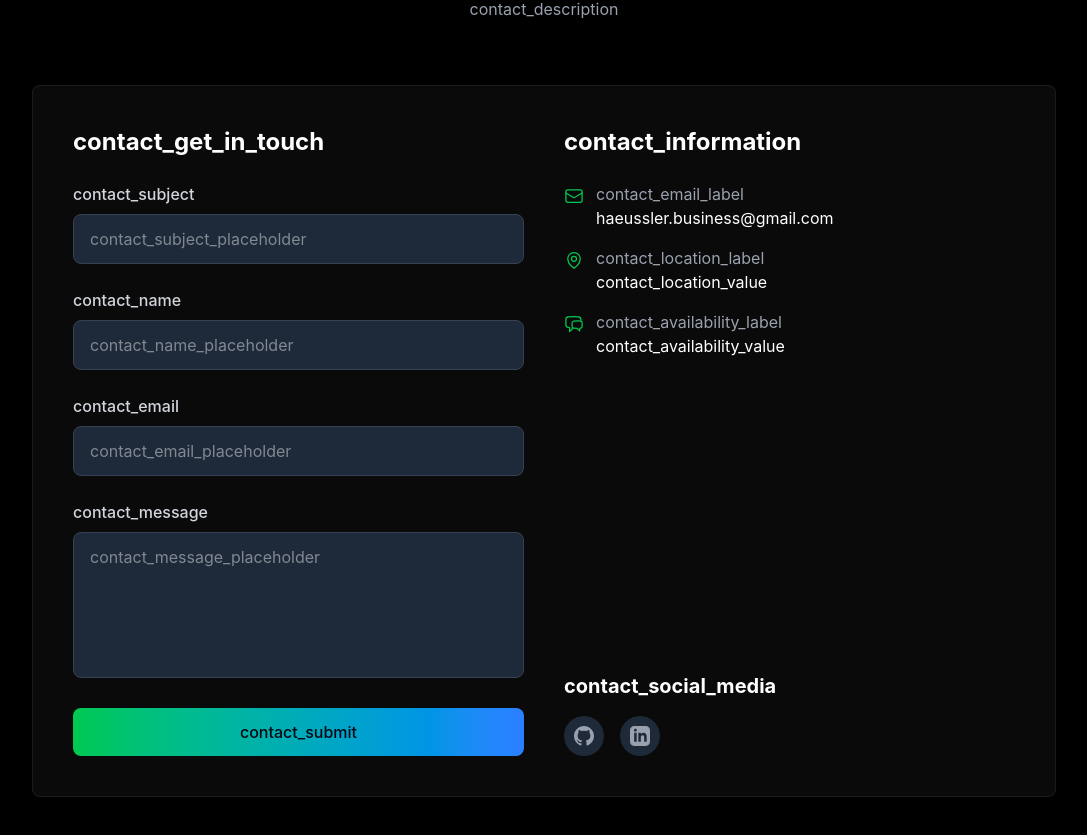
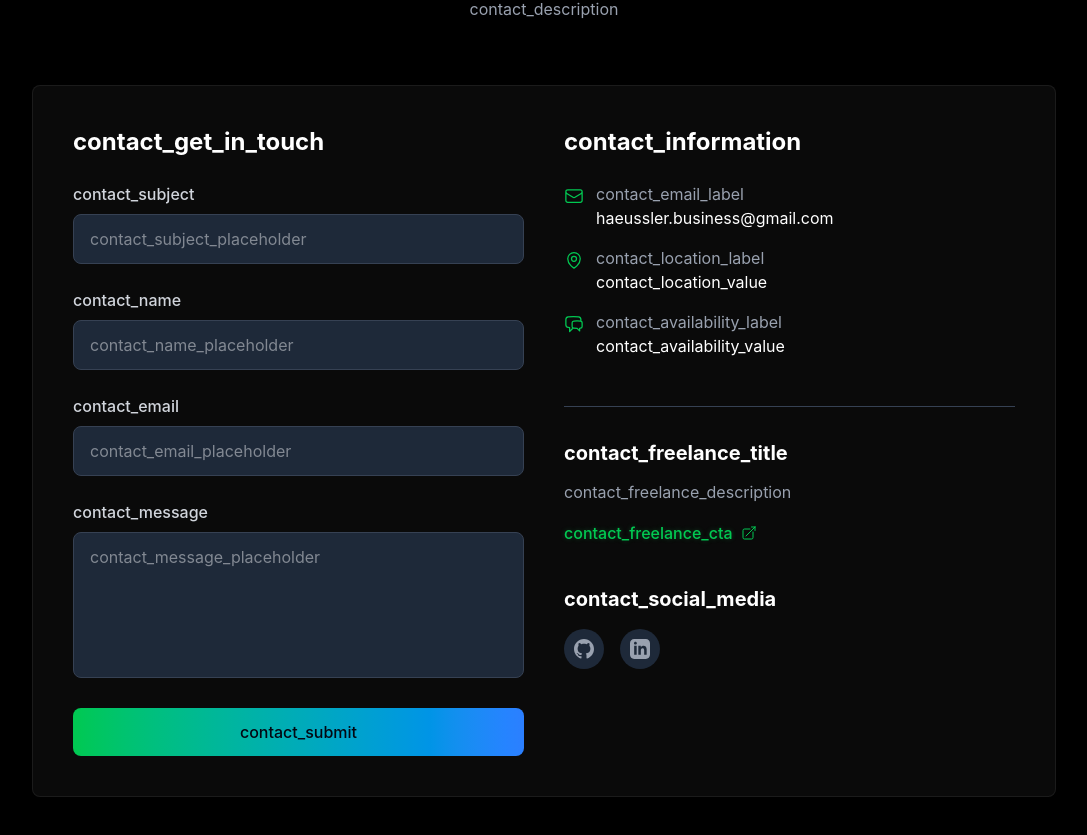
Before and after one commit to NiklasTech/dev-portfolio-niklas, a React (Vite) app: page / in a window 1280 px wide. Shown: the part 5254-6089 px from the top of the page, without its empty margins (96-1183 px from the left). Built offline with nearby package versions, Linux system fonts and the light colour scheme; no server answers.

Commit message:
Add freelance services section to contact page and update translations

```diff
--- a/src/components/Contact.tsx
+++ b/src/components/Contact.tsx
@@ -422,7 +422,7 @@ export function Contact() {
                 </form>
               </div>
 
-              <div className="flex flex-col justify-between">
+              <div className="flex flex-col">
                 <div>
                   <h3 className="text-2xl font-bold text-white mb-6">
                     {t("contact_information")}
@@ -520,7 +520,38 @@ export function Contact() {
                   </div>
                 </div>
 
-                <div className="mt-10">
+                <div className="mt-12 pt-8 border-t border-gray-700">
+                  <div className="mb-10">
+                    <h3 className="text-xl font-bold text-white mb-3">
+                      {t("contact_freelance_title")}
+                    </h3>
+                    <p className="text-gray-400 mb-4 leading-relaxed">
+                      {t("contact_freelance_description")}
+                    </p>
+                    <a
+                      href="https://nh-webdev.de/"
+                      target="_blank"
+                      rel="noopener noreferrer"
+                      className="inline-flex items-center gap-2 text-green-500 hover:text-green-400 transition font-medium"
+                    >
+                      {t("contact_freelance_cta")}
+                      <svg
+                        xmlns="http://www.w3.org/2000/svg"
+                        fill="none"
+                        viewBox="0 0 24 24"
+                        strokeWidth={1.5}
+                        stroke="currentColor"
+                        className="w-4 h-4"
+                      >
+                        <path
+                          strokeLinecap="round"
+                          strokeLinejoin="round"
+                          d="M13.5 6H5.25A2.25 2.25 0 0 0 3 8.25v10.5A2.25 2.25 0 0 0 5.25 21h10.5A2.25 2.25 0 0 0 18 18.75V10.5m-10.5 6L21 3m0 0h-5.25M21 3v5.25"
+                        />
+                      </svg>
+                    </a>
+                  </div>
+
                   <h3 className="text-xl font-bold text-white mb-4">
                     {t("contact_social_media")}
                   </h3>
```
Also changed, not shown: 2 other files (tests, documents, lock files or other folders).
